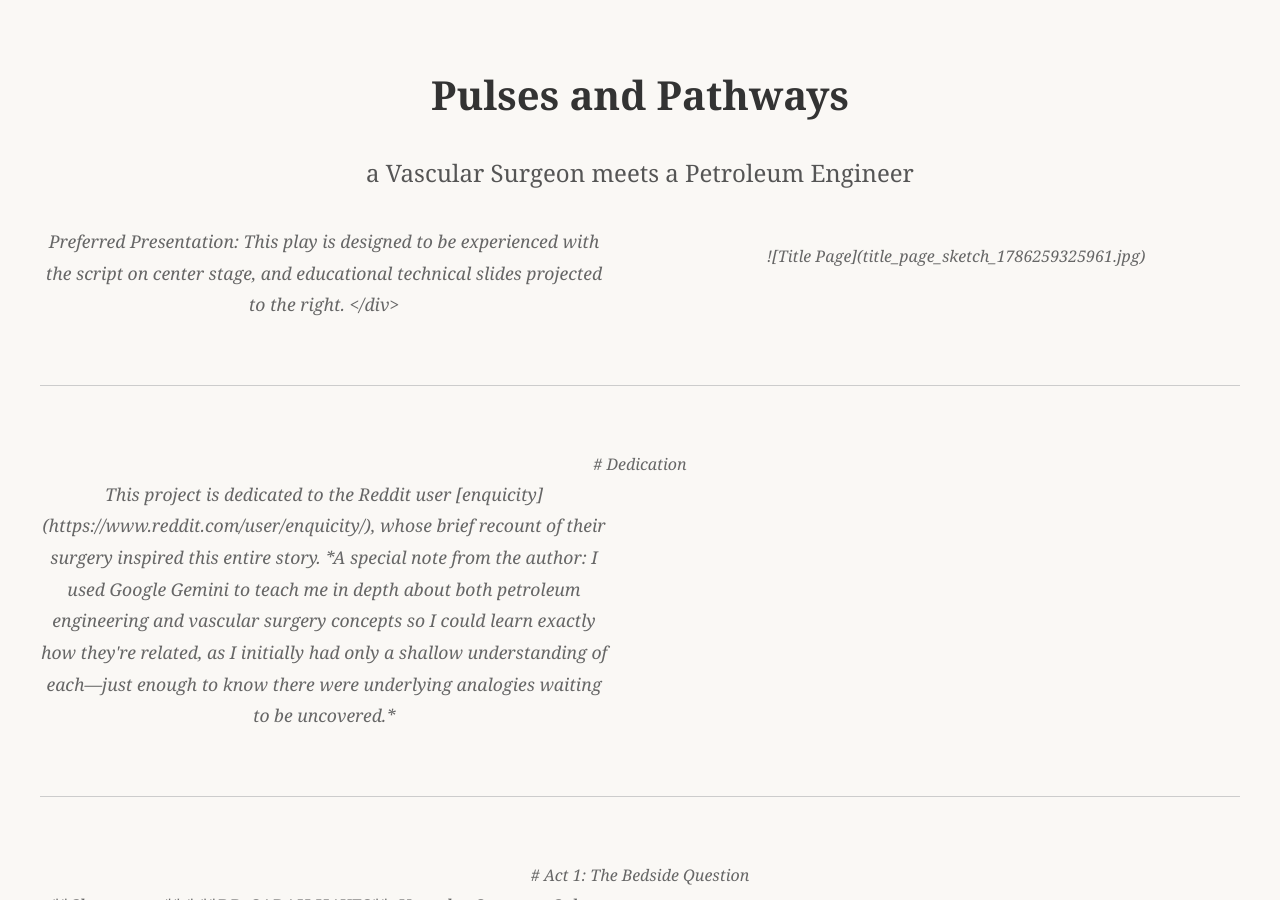
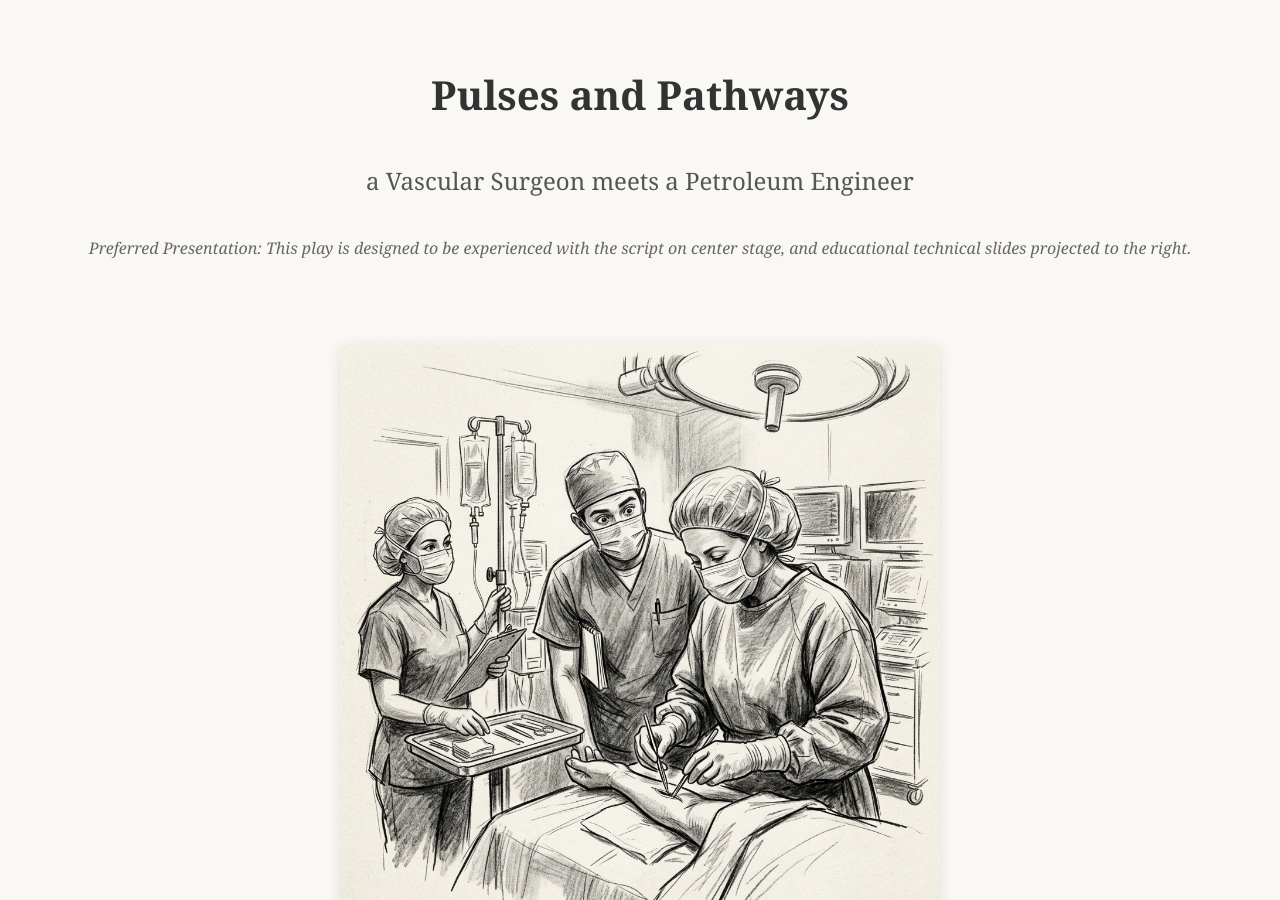
Before and after one commit to jmalicki/pulses-and-pathways, a Jekyll site: the page built from index.md, in a window 1280 px wide and 900 px high. Built offline with Jekyll 4.4.1, drawn with Linux system fonts in a browser that asks for light colours; our own code applies the rules of GitHub Pages for plain Markdown files; some of the changed text lies outside the part shown.

Commit message:
Center title page and dedication by removing them from the two-column parser

```diff
--- a/index.md
+++ b/index.md
@@ -1,37 +1,34 @@
 ---
 layout: default
 ---
+
+<div class="title-page" markdown="1">
 
 # Pulses and Pathways
 
 ## a Vascular Surgeon meets a Petroleum Engineer
 
 <div class="preferred-presentation">
-<stage-row markdown="1">
-<play-text markdown="1">
   Preferred Presentation: This play is designed to be experienced with the script on center stage, and educational technical slides projected to the right.
 </div>
 
-</play-text>
-<projections markdown="1">
 ![Title Page](title_page_sketch_1786259325961.jpg)
 
-</projections>
-</stage-row>
+</div>
+
 
 <hr>
 
+<div class="title-page" markdown="1">
+
 # Dedication
 
-<stage-row markdown="1">
-<play-text markdown="1">
 This project is dedicated to the Reddit user [enquicity](https://www.reddit.com/user/enquicity/), whose brief recount of their surgery inspired this entire story.
 
 *A special note from the author: I used Google Gemini to teach me in depth about both petroleum engineering and vascular surgery concepts so I could learn exactly how they're related, as I initially had only a shallow understanding of each—just enough to know there were underlying analogies waiting to be uncovered.*
 
-</play-text>
-<projections markdown="1"></projections>
-</stage-row>
+
+</div>
 
 <hr>
 
```
Also changed, not shown: build_index.py (+6 -2 lines).
